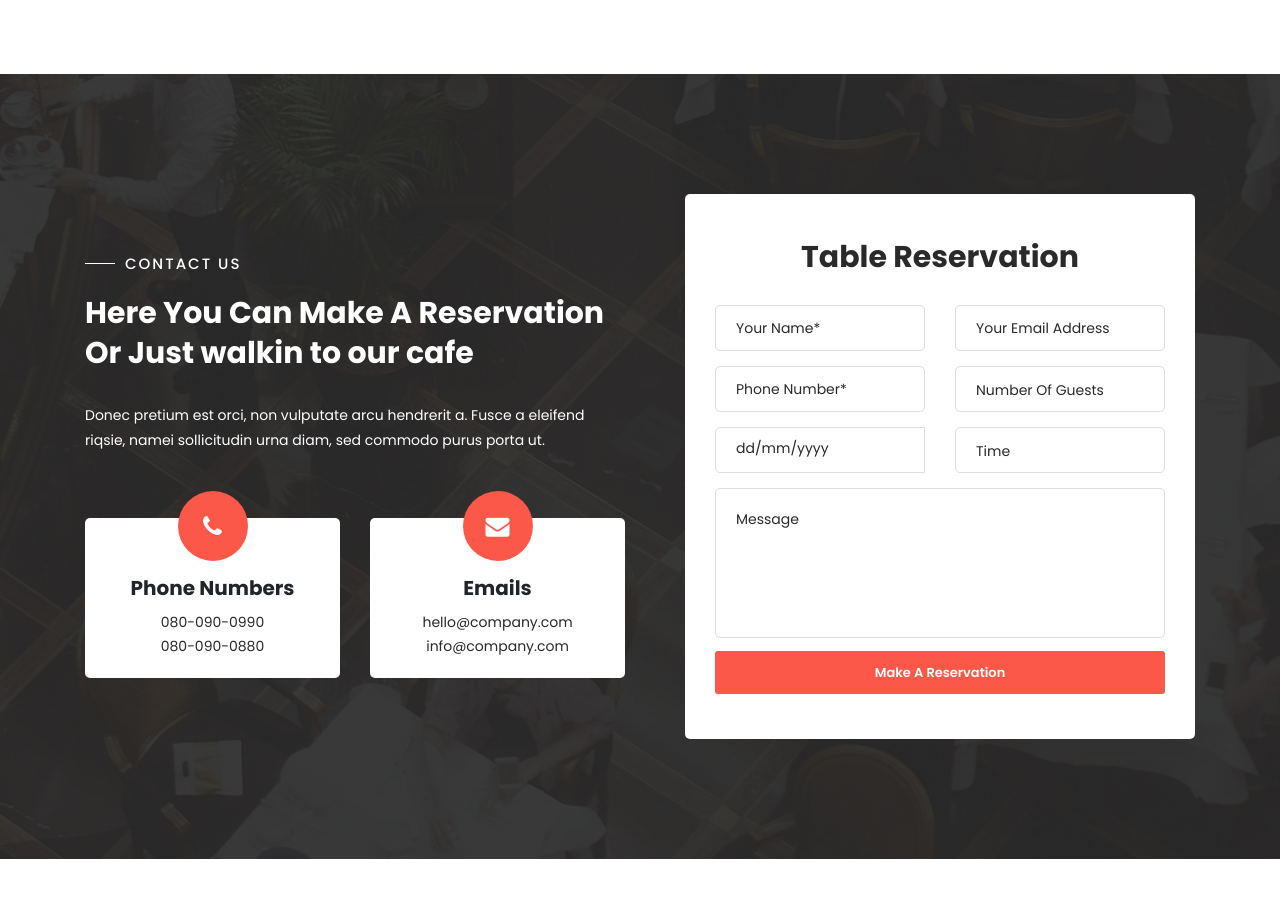
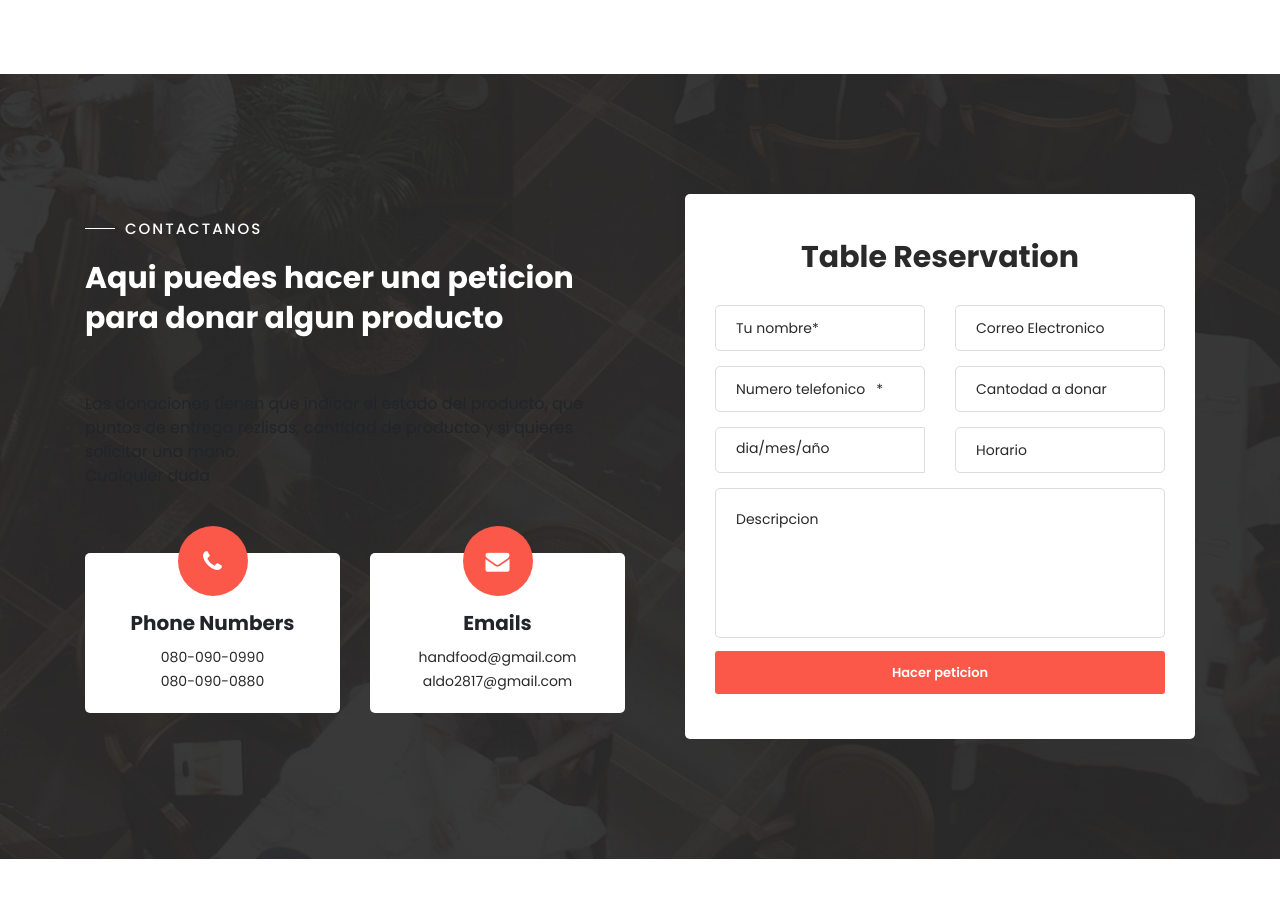
Before and after one commit to Aldozet/Spider-web, a PHP site: page / in a window 1280 px wide. Shown: the part 2760-3673 px from the top of the page. Run offline with PHP 8.4, Linux system fonts and the light colour scheme.

Commit message:
formulario de contacto

```diff
--- a/assets/css/templatemo-klassy-cafe.css
+++ b/assets/css/templatemo-klassy-cafe.css
@@ -1,11 +1,3 @@
-/*
-
-TemplateMo 558 Klassy Cafe
-
-https://templatemo.com/tm-558-klassy-cafe
-
-*/
-
 /* ---------------------------------------------
 Table of contents
 ------------------------------------------------
@@ -657,7 +649,7 @@ banner
 }
 
 #top .left-content {
-  background-image: url(../images/top-left-bg.jpg);
+  background-image: url(../images/fondp_verde.jpg);
   background-position: center center;
   background-repeat: no-repeat;
   background-size: cover;
@@ -674,7 +666,7 @@ banner
 }
 
 #top .left-content h4 {
-  font-family: 'Dancing Script', cursive;
+  font-family:'Franklin Gothic Medium', 'Arial Narrow', Arial, sans-serif, Courier, monospace, cursive;
   color: #fff;
   font-size: 54px;
   font-weight: 700;
@@ -1475,7 +1467,7 @@ footer
 footer {
   margin-top: 60px;
   padding: 50px 0px;
-  background-color: #1d5538;
+  background-color: #408954;
 }
 
 footer .left-text-content p {
--- a/index.html
+++ b/index.html
@@ -15,7 +15,6 @@
 
 TemplateMo 558 Klassy Cafe
 
-https://templatemo.com/tm-558-klassy-cafe
 
 -->
     <!-- Additional CSS Files -->
@@ -331,10 +330,11 @@ https://templatemo.com/tm-558-klassy-cafe
                 <div class="col-lg-6 align-self-center">
                     <div class="left-text-content">
                         <div class="section-heading">
-                            <h6>Contact Us</h6>
-                            <h2>Here You Can Make A Reservation Or Just walkin to our cafe</h2>
+                            <h6>Contactanos</h6>
+                            <h2>Aqui puedes hacer una peticion para donar algun producto </h2>
                         </div>
-                        <p>Donec pretium est orci, non vulputate arcu hendrerit a. Fusce a eleifend riqsie, namei sollicitudin urna diam, sed commodo purus porta ut.</p>
+                        <br>Las donaciones tienen que indicar el estado del producto, que puntos de entrega rezlisas, cantidad de producto y si quieres solicitar una mano.</br>
+                        Cualquier duda</p>
                         <div class="row">
                             <div class="col-lg-6">
                                 <div class="phone">
@@ -347,7 +347,7 @@ https://templatemo.com/tm-558-klassy-cafe
                                 <div class="message">
                                     <i class="fa fa-envelope"></i>
                                     <h4>Emails</h4>
-                                    <span><a href="#">hello@company.com</a><br><a href="#">info@company.com</a></span>
+                                    <span><a href="#">handfood@gmail.com</a><br><a href="#">aldo2817@gmail.com</a></span>
                                 </div>
                             </div>
                         </div>
@@ -362,42 +362,28 @@ https://templatemo.com/tm-558-klassy-cafe
                             </div>
                             <div class="col-lg-6 col-sm-12">
                               <fieldset>
-                                <input name="name" type="text" id="name" placeholder="Your Name*" required="">
+                                <input name="name" type="text" id="name" placeholder="Tu nombre*" required="">
                               </fieldset>
                             </div>
                             <div class="col-lg-6 col-sm-12">
                               <fieldset>
-                              <input name="email" type="text" id="email" pattern="[^ @]*@[^ @]*" placeholder="Your Email Address" required="">
+                              <input name="email" type="text" id="email" pattern="[^ @]*@[^ @]*" placeholder="Correo Electronico" required="">
                             </fieldset>
                             </div>
                             <div class="col-lg-6 col-sm-12">
                               <fieldset>
-                                <input name="phone" type="text" id="phone" placeholder="Phone Number*" required="">
+                                <input name="phone" type="text" id="phone" placeholder="Numero telefonico   *" required="">
                               </fieldset>
                             </div>
                             <div class="col-md-6 col-sm-12">
                               <fieldset>
-                                <select value="number-guests" name="number-guests" id="number-guests">
-                                    <option value="number-guests">Number Of Guests</option>
-                                    <option name="1" id="1">1</option>
-                                    <option name="2" id="2">2</option>
-                                    <option name="3" id="3">3</option>
-                                    <option name="4" id="4">4</option>
-                                    <option name="5" id="5">5</option>
-                                    <option name="6" id="6">6</option>
-                                    <option name="7" id="7">7</option>
-                                    <option name="8" id="8">8</option>
-                                    <option name="9" id="9">9</option>
-                                    <option name="10" id="10">10</option>
-                                    <option name="11" id="11">11</option>
-                                    <option name="12" id="12">12</option>
-                                </select>
+                                <input name="number-donation" type="text" id="number-donation" placeholder="Cantodad a donar"required="">
                               </fieldset>
                             </div>
                             <div class="col-lg-6">
                                 <div id="filterDate2">
                                   <div class="input-group date" data-date-format="dd/mm/yyyy">
-                                    <input  name="date" id="date" type="text" class="form-control" placeholder="dd/mm/yyyy">
+                                    <input  name="date" id="date" type="text" class="form-control" placeholder="dia/mes/año">
                                     <div class="input-group-addon" >
                                       <span class="glyphicon glyphicon-th"></span>
                                     </div>
@@ -406,22 +392,17 @@ https://templatemo.com/tm-558-klassy-cafe
                             </div>
                             <div class="col-md-6 col-sm-12">
                               <fieldset>
-                                <select value="time" name="time" id="time">
-                                    <option value="time">Time</option>
-                                    <option name="Breakfast" id="Breakfast">Breakfast</option>
-                                    <option name="Lunch" id="Lunch">Lunch</option>
-                                    <option name="Dinner" id="Dinner">Dinner</option>
-                                </select>
+                                <input name="horario" type="text" id="horario" placeholder="Horario" required="">
                               </fieldset>
                             </div>
                             <div class="col-lg-12">
                               <fieldset>
-                                <textarea name="message" rows="6" id="message" placeholder="Message" required=""></textarea>
+                                <textarea name="message" rows="6" id="message" placeholder="Descripcion" required=""></textarea>
                               </fieldset>
                             </div>
                             <div class="col-lg-12">
                               <fieldset>
-                                <button type="submit" id="form-submit" class="main-button-icon">Make A Reservation</button>
+                                <button type="submit" id="form-submit" class="main-button-icon">Hacer peticion</button>
                               </fieldset>
                             </div>
                           </div>
```
Also changed, not shown: assets/images/fondo_gris.jpg (added), assets/images/fondo_rojo.jpg (added), assets/images/fondp_verde.jpg (added).
